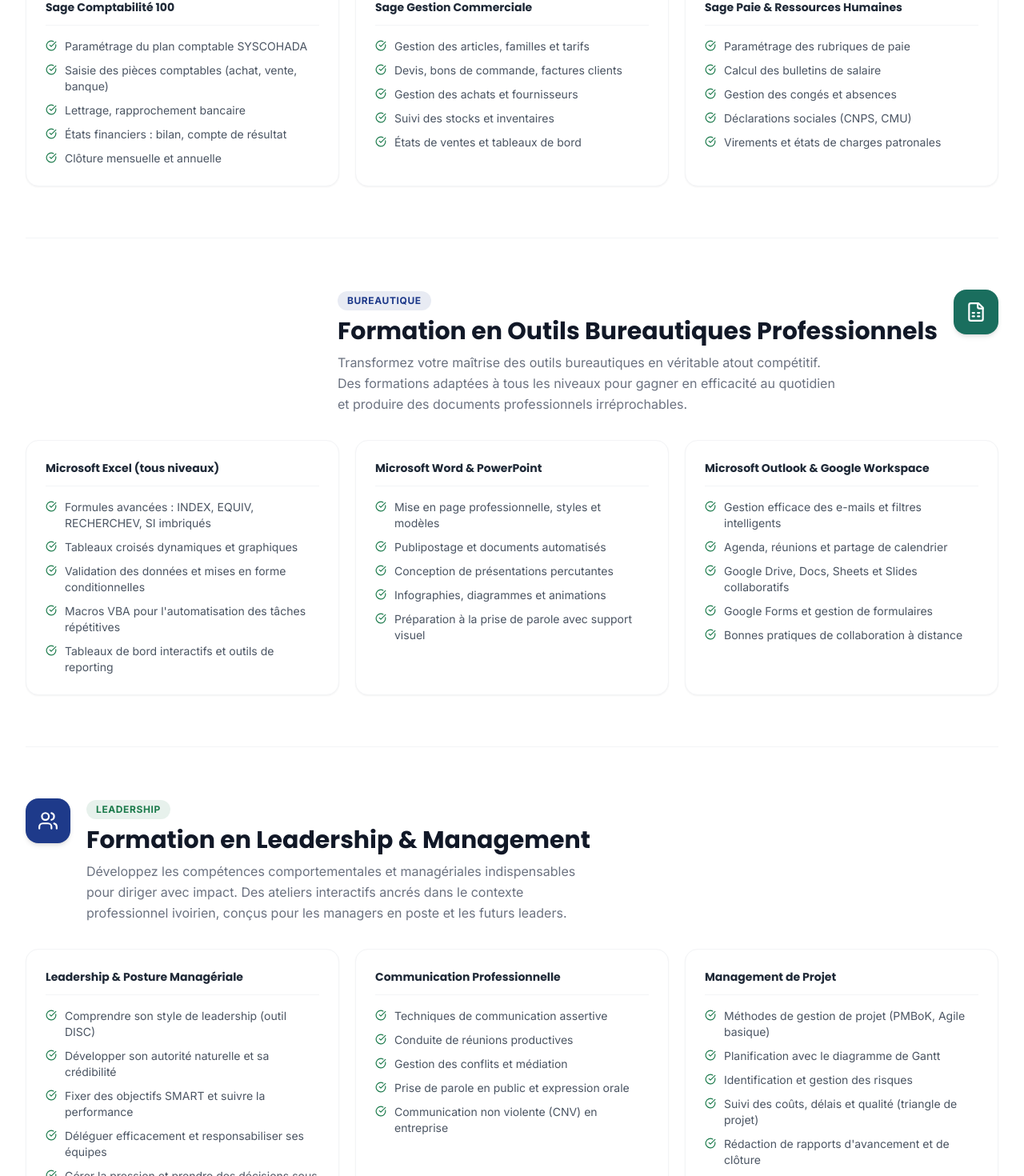
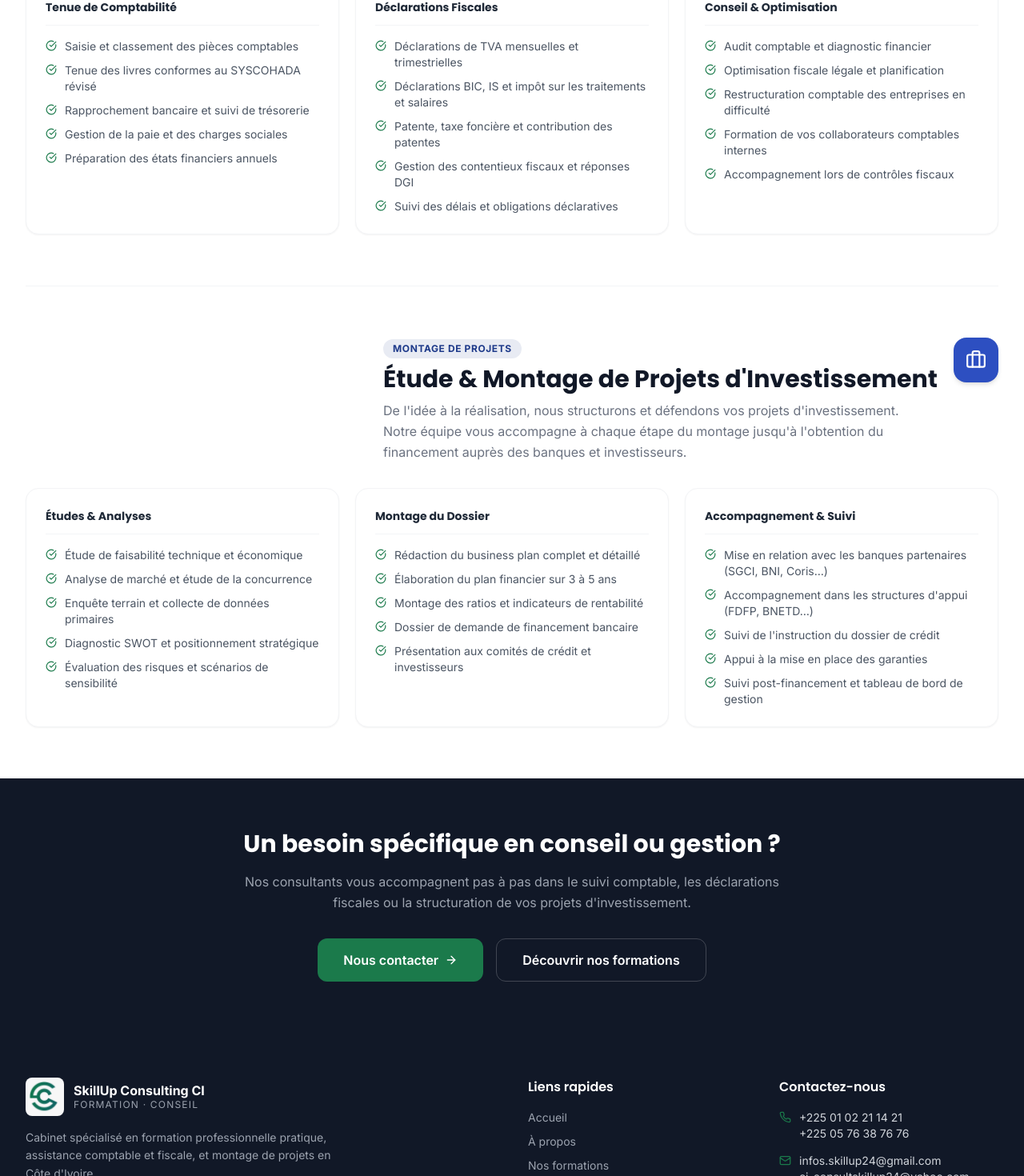
Before and after one commit to esperanceykouassi-bit/proj-esp, a React (Vite) app in the folder frontend/: page /services in a window 1280 px wide. Shown: the part 760-2230 px from the top of the page at 80% size. Built offline with nearby package versions, Linux system fonts and the light colour scheme.

Commit message:
Remove all training topics from Services page

```diff
--- a/frontend/src/pages/Services.jsx
+++ b/frontend/src/pages/Services.jsx
@@ -1,147 +1,16 @@
 import { Link } from 'react-router-dom'
-import {
-  Monitor, FileSpreadsheet, Users, Calculator, Briefcase,
-  CheckCircle, ArrowRight,
-} from 'lucide-react'
+import { Calculator, Briefcase, CheckCircle, ArrowRight } from 'lucide-react'
 import FadeIn from '../components/FadeIn'
 
-/* ── data ───────────────────────────────────────────── */
+/* ── Services (Conseil & Accompagnement uniquement) ────────────────── */
 const services = [
-  {
-    id: 'saari',
-    icon: Monitor,
-    color: 'bg-brand-green',
-    badge: 'Logiciels SAARI',
-    titre: 'Formation en Logiciels de Gestion SAARI',
-    intro: `Maîtrisez les logiciels Sage (SAARI), standards incontournables de la gestion
-d'entreprise en Côte d'Ivoire. Nos formateurs certifiés vous accompagnent de la
-prise en main jusqu'à la maîtrise avancée, en formation individuelle ou en groupe.`,
-    modules: [
-      {
-        label: 'Sage Comptabilité 100',
-        items: [
-          'Paramétrage du plan comptable SYSCOHADA',
-          'Saisie des pièces comptables (achat, vente, banque)',
-          'Lettrage, rapprochement bancaire',
-          'États financiers : bilan, compte de résultat',
-          'Clôture mensuelle et annuelle',
-        ],
-      },
-      {
-        label: 'Sage Gestion Commerciale',
-        items: [
-          'Gestion des articles, familles et tarifs',
-          'Devis, bons de commande, factures clients',
-          'Gestion des achats et fournisseurs',
-          'Suivi des stocks et inventaires',
-          'États de ventes et tableaux de bord',
-        ],
-      },
-      {
-        label: 'Sage Paie & Ressources Humaines',
-        items: [
-          'Paramétrage des rubriques de paie',
-          'Calcul des bulletins de salaire',
-          'Gestion des congés et absences',
-          'Déclarations sociales (CNPS, CMU)',
-          'Virements et états de charges patronales',
-        ],
-      },
-    ],
-  },
-  {
-    id: 'bureautique',
-    icon: FileSpreadsheet,
-    color: 'bg-brand-teal',
-    badge: 'Bureautique',
-    titre: 'Formation en Outils Bureautiques Professionnels',
-    intro: `Transformez votre maîtrise des outils bureautiques en véritable atout compétitif.
-Des formations adaptées à tous les niveaux pour gagner en efficacité au quotidien
-et produire des documents professionnels irréprochables.`,
-    modules: [
-      {
-        label: 'Microsoft Excel (tous niveaux)',
-        items: [
-          'Formules avancées : INDEX, EQUIV, RECHERCHEV, SI imbriqués',
-          'Tableaux croisés dynamiques et graphiques',
-          'Validation des données et mises en forme conditionnelles',
-          `Macros VBA pour l'automatisation des tâches répétitives`,
-          'Tableaux de bord interactifs et outils de reporting',
-        ],
-      },
-      {
-        label: 'Microsoft Word & PowerPoint',
-        items: [
-          'Mise en page professionnelle, styles et modèles',
-          'Publipostage et documents automatisés',
-          'Conception de présentations percutantes',
-          'Infographies, diagrammes et animations',
-          'Préparation à la prise de parole avec support visuel',
-        ],
-      },
-      {
-        label: 'Microsoft Outlook & Google Workspace',
-        items: [
-          'Gestion efficace des e-mails et filtres intelligents',
-          'Agenda, réunions et partage de calendrier',
-          'Google Drive, Docs, Sheets et Slides collaboratifs',
-          'Google Forms et gestion de formulaires',
-          'Bonnes pratiques de collaboration à distance',
-        ],
-      },
-    ],
-  },
-  {
-    id: 'leadership',
-    icon: Users,
-    color: 'bg-brand-blue',
-    badge: 'Leadership',
-    titre: 'Formation en Leadership & Management',
-    intro: `Développez les compétences comportementales et managériales indispensables
-pour diriger avec impact. Des ateliers interactifs ancrés dans le contexte
-professionnel ivoirien, conçus pour les managers en poste et les futurs leaders.`,
-    modules: [
-      {
-        label: 'Leadership & Posture Managériale',
-        items: [
-          'Comprendre son style de leadership (outil DISC)',
-          'Développer son autorité naturelle et sa crédibilité',
-          'Fixer des objectifs SMART et suivre la performance',
-          'Déléguer efficacement et responsabiliser ses équipes',
-          'Gérer la pression et prendre des décisions sous contrainte',
-        ],
-      },
-      {
-        label: 'Communication Professionnelle',
-        items: [
-          'Techniques de communication assertive',
-          'Conduite de réunions productives',
-          'Gestion des conflits et médiation',
-          'Prise de parole en public et expression orale',
-          'Communication non violente (CNV) en entreprise',
-        ],
-      },
-      {
-        label: 'Management de Projet',
-        items: [
-          'Méthodes de gestion de projet (PMBoK, Agile basique)',
-          'Planification avec le diagramme de Gantt',
-          'Identification et gestion des risques',
-          'Suivi des coûts, délais et qualité (triangle de projet)',
-          `Rédaction de rapports d'avancement et de clôture`,
-        ],
-      },
-    ],
-  },
   {
     id: 'comptabilite',
     icon: Calculator,
     color: 'bg-brand-green-dark',
     badge: 'Assistance Comptable',
     titre: 'Assistance Comptable & Fiscale',
-    intro: `Un accompagnement expert en comptabilité et fiscalité adapté aux réalités
-des PME ivoiriennes. Nous assurons la conformité de votre entreprise
-tout en optimisant votre charge fiscale dans le strict respect de la loi.`,
+    intro: `Un accompagnement expert en comptabilité et fiscalité adapté aux réalités des PME ivoiriennes. Nous assurons la conformité de votre entreprise tout en optimisant votre charge fiscale dans le strict respect de la loi.`,
     modules: [
       {
         label: 'Tenue de Comptabilité',
@@ -180,10 +49,8 @@
     icon: Briefcase,
     color: 'bg-brand-blue-mid',
     badge: 'Montage de Projets',
-    titre: 'Étude & Montage de Projets',
-    intro: `De l'idée à la réalisation, nous structurons et défendons vos projets
-d'investissement. Notre équipe vous accompagne à chaque étape du montage
-jusqu'à l'obtention du financement auprès des banques et investisseurs.`,
+    titre: 'Étude & Montage de Projets d\'Investissement',
+    intro: `De l'idée à la réalisation, nous structurons et défendons vos projets d'investissement. Notre équipe vous accompagne à chaque étape du montage jusqu'à l'obtention du financement auprès des banques et investisseurs.`,
     modules: [
       {
         label: 'Études & Analyses',
@@ -219,7 +86,7 @@
   },
 ]
 
-/* ── component ──────────────────────────────────────── */
+/* ── Composant Services ────────────────────────────── */
 export default function Services() {
   return (
     <div>
@@ -229,23 +96,21 @@
         <div className="max-w-7xl mx-auto px-4 sm:px-6 lg:px-8 text-center">
           <FadeIn>
             <span className="inline-block bg-white/20 text-xs font-semibold px-4 py-1.5 rounded-full mb-5 uppercase tracking-wider">
-              Notre offre complète
+              Accompagnement des entreprises
             </span>
             <h1 className="text-4xl md:text-5xl font-bold font-heading mb-5 leading-tight">
               Nos Services &amp; Expertises
             </h1>
             <p className="text-lg text-white/80 max-w-2xl mx-auto leading-relaxed">
-              Cinq domaines d'expertise complémentaires pour accompagner votre montée
-              en compétences et la performance de votre organisation.
+              Deux pôle d'expertises stratégiques pour assurer la conformité, la performance et la croissance de votre organisation.
             </p>
-            {/* Anchor nav */}
+            {/* Nav ancres */}
             <div className="flex flex-wrap justify-center gap-3 mt-8">
               {services.map(s => (
                 <a
                   key={s.id}
                   href={`#${s.id}`}
-                  className="text-xs font-semibold px-4 py-2 bg-white/15 hover:bg-white/25
-                    border border-white/30 rounded-full transition-colors"
+                  className="text-xs font-semibold px-4 py-2 bg-white/15 hover:bg-white/25 border border-white/30 rounded-full transition-colors"
                 >
                   {s.badge}
                 </a>
@@ -255,7 +120,7 @@
         </div>
       </section>
 
-      {/* ── Service sections ──────────────────────────── */}
+      {/* ── Liste des Services ──────────────────────────── */}
       <div className="max-w-7xl mx-auto px-4 sm:px-6 lg:px-8 py-16 space-y-16">
         {services.map((service, si) => {
           const Icon = service.icon
@@ -264,19 +129,17 @@
           return (
             <FadeIn key={service.id} delay={0.05}>
               <section id={service.id} className="scroll-mt-20">
-                {/* Section header */}
-                <div className={`flex flex-col md:flex-row items-start gap-5 mb-8
-                  ${!isEven ? 'md:flex-row-reverse' : ''}`}>
-                  <div className={`${service.color} w-14 h-14 rounded-2xl flex items-center
-                    justify-center shrink-0 shadow-md`}>
+                {/* En-tête de section */}
+                <div className={`flex flex-col md:flex-row items-start gap-5 mb-8 ${!isEven ? 'md:flex-row-reverse' : ''}`}>
+                  <div className={`${service.color} w-14 h-14 rounded-2xl flex items-center justify-center shrink-0 shadow-md`}>
                     <Icon size={26} className="text-white" />
                   </div>
                   <div>
-                    <span className={`inline-block text-xs font-bold uppercase tracking-wider
-                      px-3 py-1 rounded-full mb-2
-                      ${isEven
+                    <span className={`inline-block text-xs font-bold uppercase tracking-wider px-3 py-1 rounded-full mb-2 ${
+                      isEven
                         ? 'bg-brand-green/10 text-brand-green'
-                        : 'bg-brand-blue/10 text-brand-blue'}`}>
+                        : 'bg-brand-blue/10 text-brand-blue'
+                    }`}>
                       {service.badge}
                     </span>
                     <h2 className="text-2xl md:text-3xl font-bold font-heading text-gray-900">
@@ -288,7 +151,7 @@
                   </div>
                 </div>
 
-                {/* Modules grid */}
+                {/* Grille des modules */}
                 <div className="grid grid-cols-1 md:grid-cols-3 gap-5">
                   {service.modules.map((mod) => (
                     <div
@@ -310,7 +173,7 @@
                   ))}
                 </div>
 
-                {/* Divider (not last) */}
+                {/* Séparateur */}
                 {si < services.length - 1 && (
                   <div className="mt-16 border-t border-gray-100" />
                 )}
@@ -325,30 +188,24 @@
         <div className="max-w-3xl mx-auto px-4 sm:px-6 text-center">
           <FadeIn>
             <h2 className="text-2xl md:text-3xl font-bold font-heading mb-4">
-              Un besoin spécifique ? Parlons-en.
+              Un besoin spécifique en conseil ou gestion ?
             </h2>
             <p className="text-gray-400 mb-8 leading-relaxed">
-              Nous adaptons nos programmes à votre secteur, votre niveau et vos objectifs.
-              Formations intra-entreprise, sessions intensives, accompagnement individuel :
-              aucune demande n'est trop spécifique.
+              Nos consultants vous accompagnent pas à pas dans le suivi comptable, les déclarations fiscales ou la structuration de vos projets d'investissement.
             </p>
             <div className="flex flex-col sm:flex-row gap-4 justify-center">
               <Link
                 to="/contact"
-                className="inline-flex items-center justify-center gap-2 px-8 py-3.5
-                  bg-brand-green rounded-xl font-semibold text-white hover:bg-brand-green-dark
-                  transition-colors"
+                className="inline-flex items-center justify-center gap-2 px-8 py-3.5 bg-brand-green rounded-xl font-semibold text-white hover:bg-brand-green-dark transition-colors"
               >
                 Nous contacter
                 <ArrowRight size={16} />
               </Link>
               <Link
                 to="/formations"
-                className="inline-flex items-center justify-center gap-2 px-8 py-3.5
-                  border border-white/20 rounded-xl font-semibold text-white
-                  hover:bg-white/10 transition-colors"
+                className="inline-flex items-center justify-center gap-2 px-8 py-3.5 border border-white/20 rounded-xl font-semibold text-white hover:bg-white/10 transition-colors"
               >
-                Voir les formations
+                Découvrir nos formations
               </Link>
             </div>
           </FadeIn>
```
